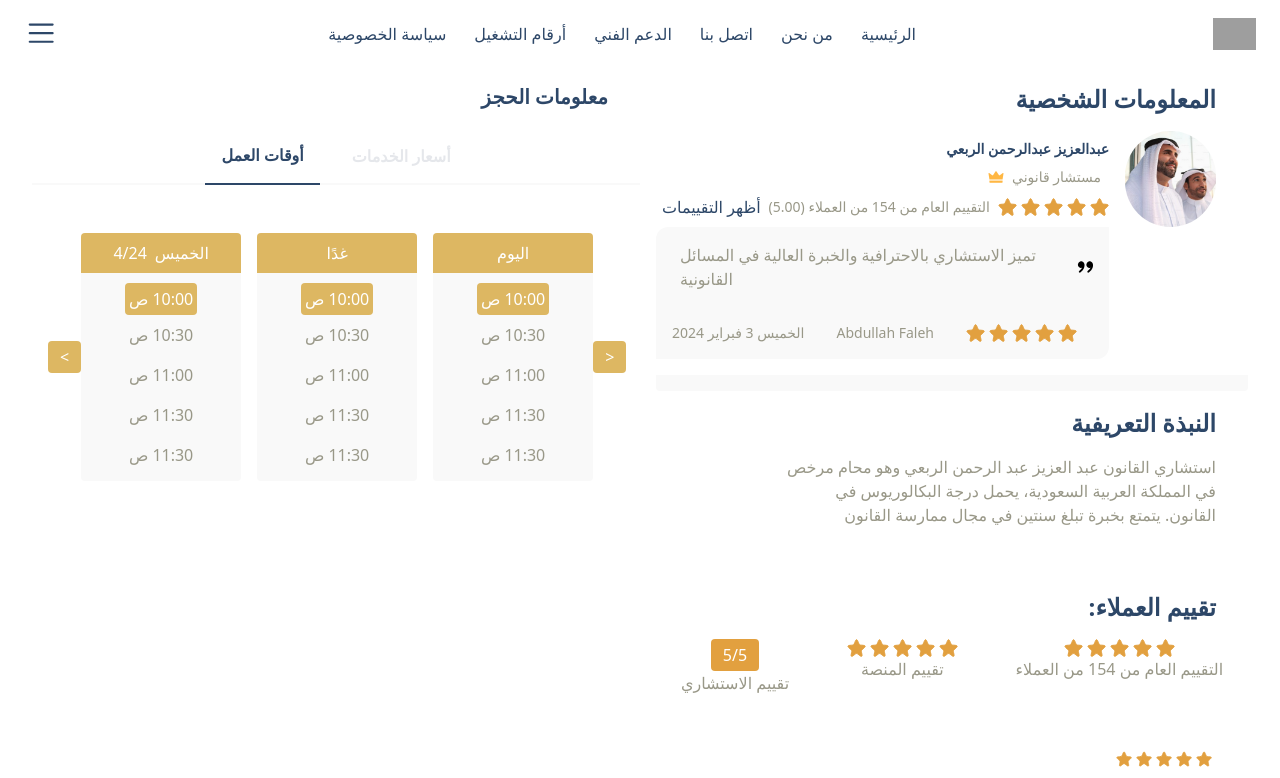
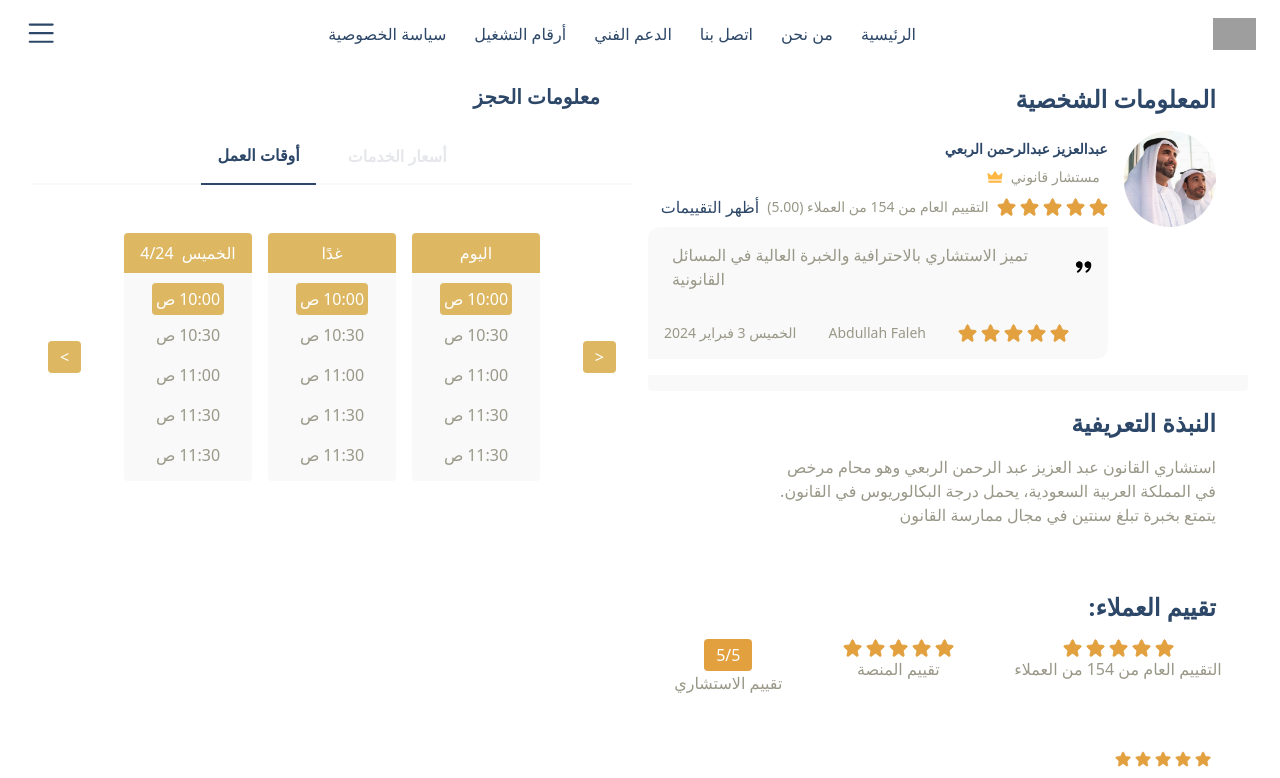
Before and after one commit to Omaar2000/Ymtaz-Akheer, a Next.js app: page /lawyers/1 in a window 1280 px wide. Shown: the top 778 px of the page. Built offline with nearby package versions, Linux system fonts and the light colour scheme; grey boxes are pictures that could not be loaded.

Commit message:
Update component2.js

```diff
--- a/app/components/component2.js
+++ b/app/components/component2.js
@@ -34,8 +34,11 @@ const Component2 = () => {
       const date = getNextDate(i - 1);
       days.push(
         <>
-          <div key={i} className="text-center w-40 gap-1 text-[#999888]">
-            <div className="bg-[#DDB762] text-[#fff] px-8 py-2 rounded-t ">
+          <div
+            key={i}
+            className="text-center w-36 md:w-32 sm:w-24 gap-1 text-[#999888]"
+          >
+            <div className="bg-[#DDB762] text-[#fff]  py-2 rounded-t ">
               {(dayIndex == "0" && "اليوم") ||
                 (dayIndex == "1" && "غدًا") ||
                 arabicDays[dayIndex]}
```
